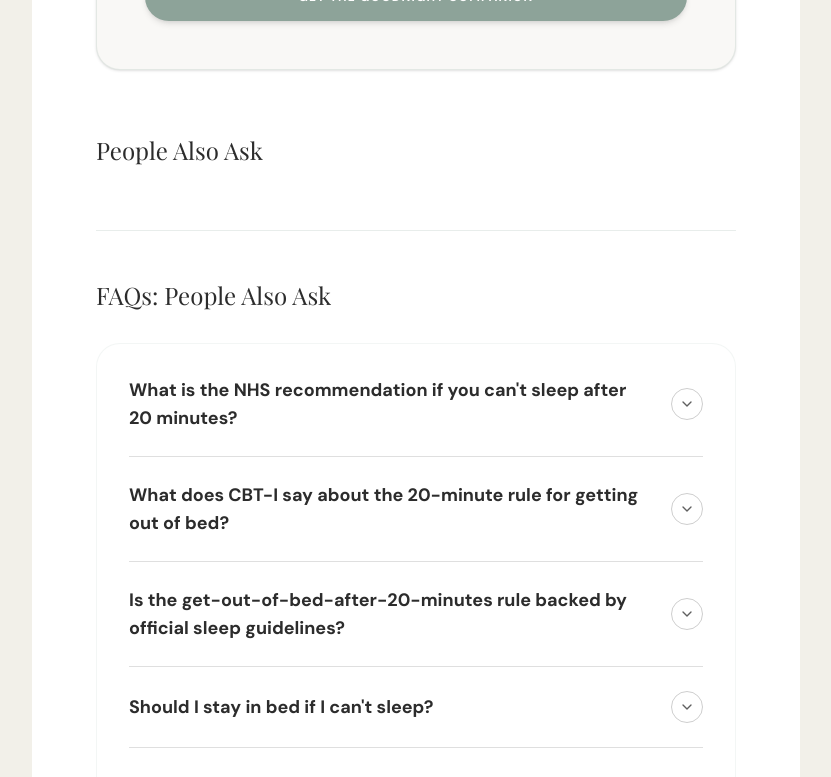
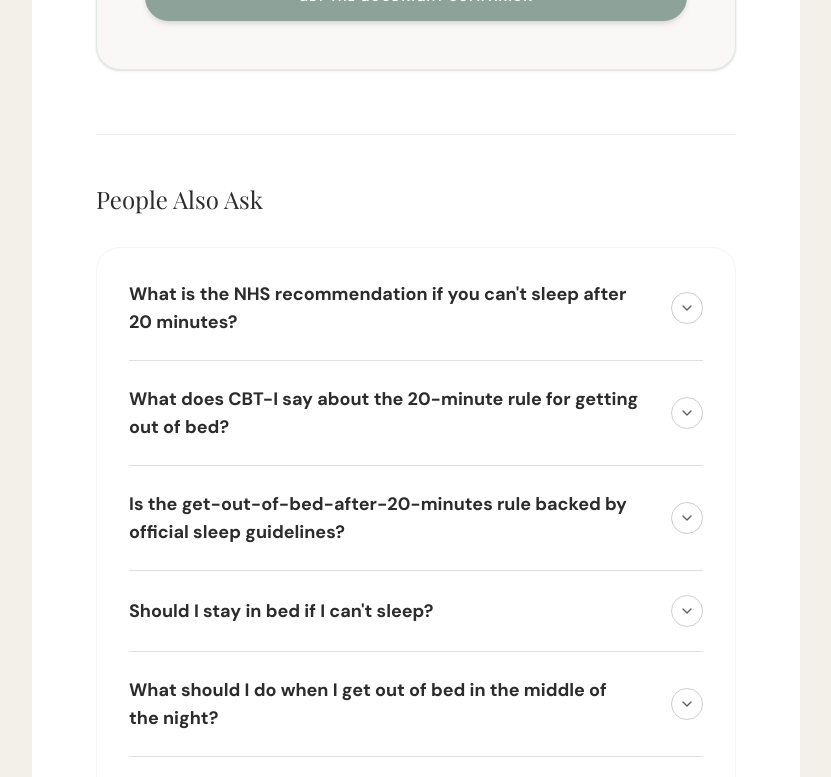
Before and after one commit to shishirtiwari23/good-night-companion, a Next.js app: page /articles/the-20-minute-rule in a window 1280 px wide. Shown: the part 5820-6597 px from the top of the page, without its empty margins (224-1055 px from the left). Built offline with nearby package versions, Linux system fonts and the light colour scheme; a web font is replaced by a local one.

Commit message:
fix: remove duplicate FAQ heading

```diff
--- a/app/articles/the-20-minute-rule/page.tsx
+++ b/app/articles/the-20-minute-rule/page.tsx
@@ -271,10 +271,7 @@ export default function Article2Page() {
             </Link>
           </div>
 
-          <div className="mt-16">
-            <h2 className="text-2xl font-serif text-[var(--text-primary)] mb-6">People Also Ask</h2>
-            <FaqAccordion faqs={faqs} />
-          </div>
+          <FaqAccordion faqs={faqs} title="People Also Ask" />
 
           <div className="mt-16 pt-8 border-t border-[#8da399]/20">
             <h2 className="text-xl font-serif text-[var(--text-primary)] mb-6">Scientific References &amp; Further Reading</h2>
```
